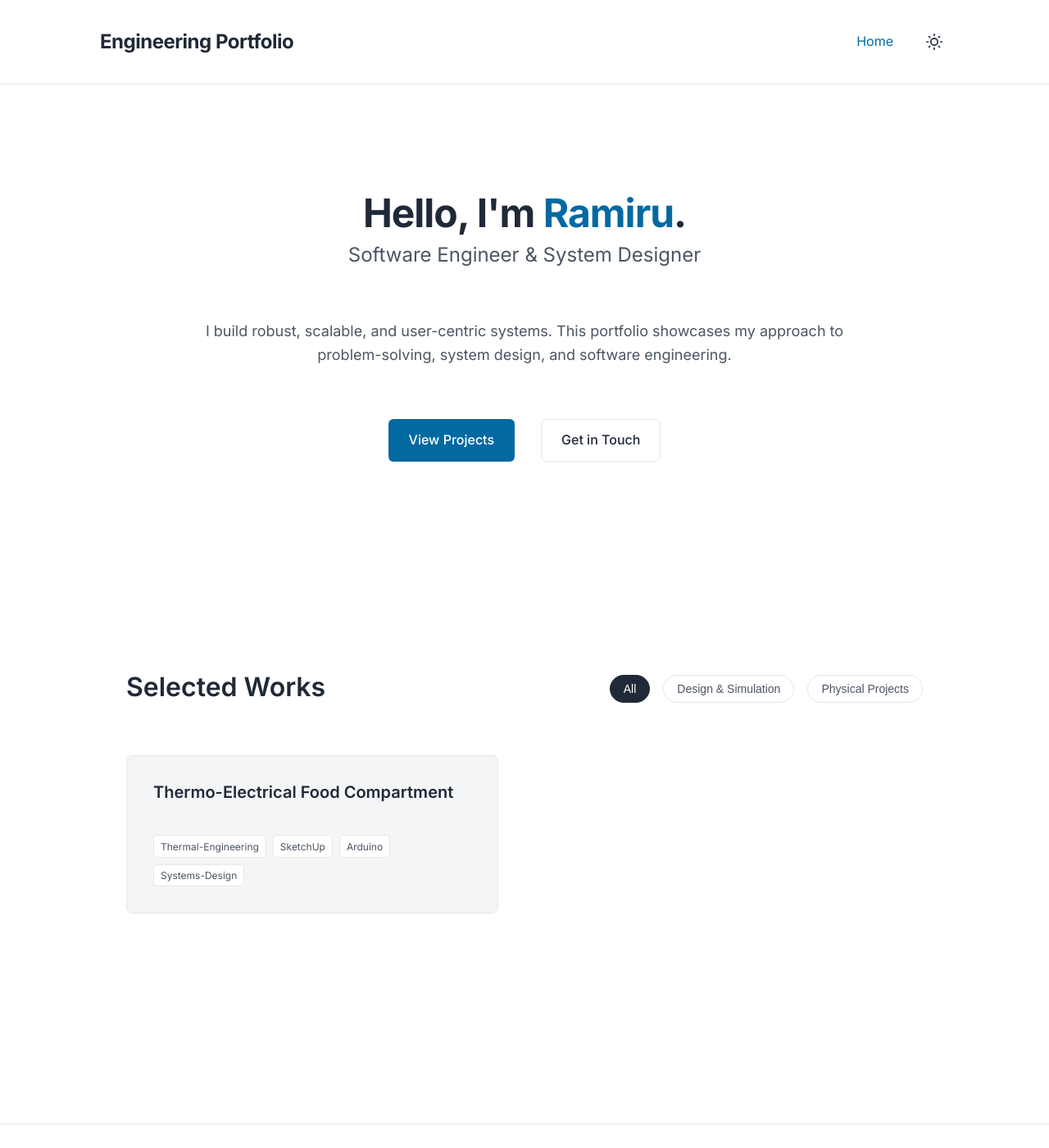
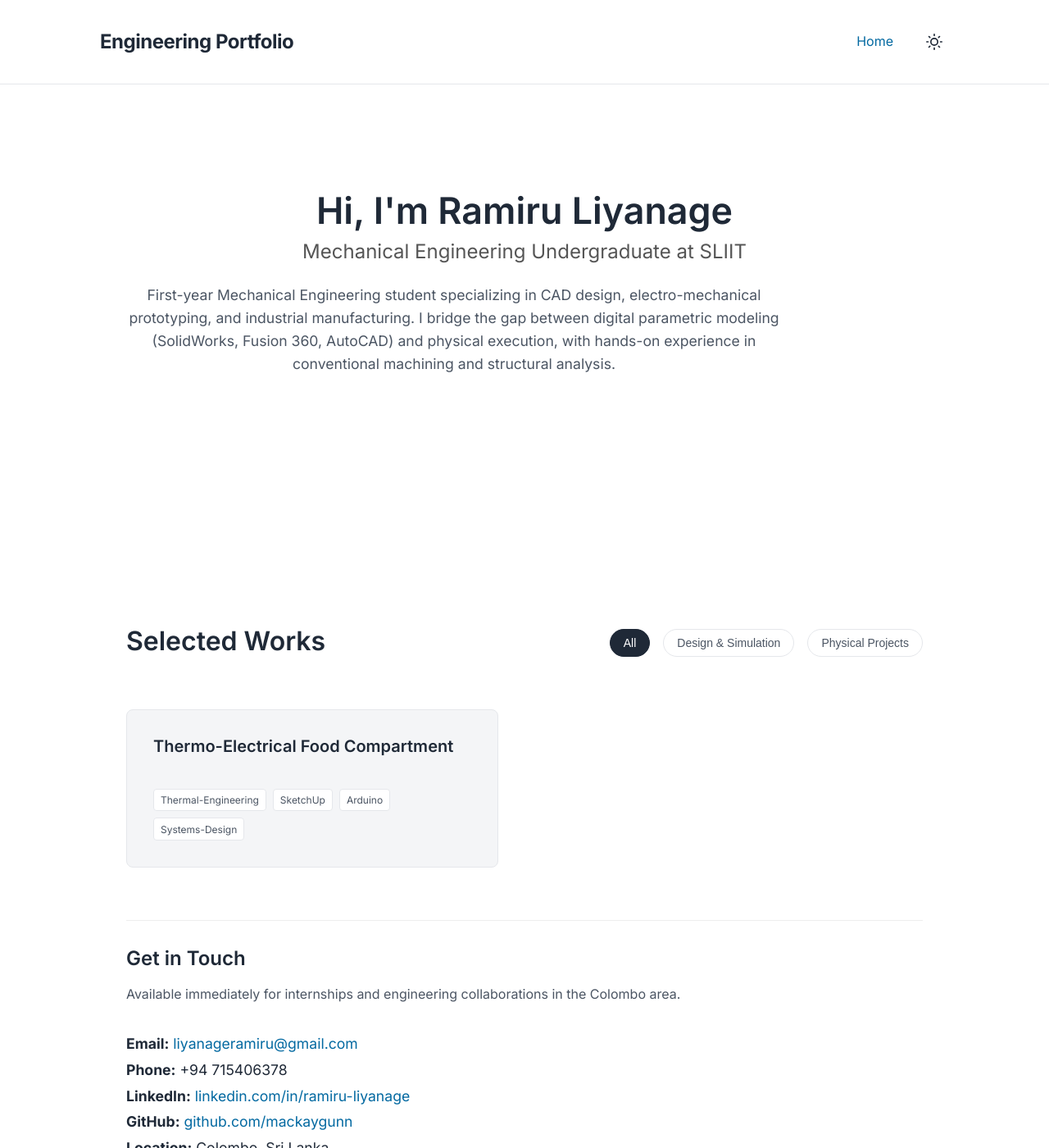
Before and after one commit to mackaygunn/mackaygunn.github.io, a Jekyll site: the page built from index.html, in a window 1280 px wide and 1400 px high. Shown: the whole window at 82% size. Built offline with Jekyll 4.4.1, drawn with Linux system fonts in a browser that asks for light colours.

Commit message:
Hardcoded real mechanical engineering bio and CV contact data to homepage

```diff
--- a/_includes/hero.html
+++ b/_includes/hero.html
@@ -1,15 +1,11 @@
 <section class="hero">
   <div class="wrapper">
-    <div class="hero-content">
-      <h1 class="hero-title">Hello, I'm <span class="accent">Ramiru</span>.</h1>
-      <h2 class="hero-subtitle">Software Engineer & System Designer</h2>
-      <p class="hero-description">
-        I build robust, scalable, and user-centric systems. This portfolio showcases my approach to problem-solving, system design, and software engineering.
+    <div class="hero-section" style="margin-bottom: 3rem;">
+      <h1 style="font-size: 2.8rem; margin-bottom: 0.5rem;">Hi, I'm Ramiru Liyanage</h1>
+      <h2 style="font-size: 1.5rem; color: #555; font-weight: 400; margin-bottom: 1.5rem;">Mechanical Engineering Undergraduate at SLIIT</h2>
+      <p style="font-size: 1.1rem; line-height: 1.6; max-width: 800px;">
+        First-year Mechanical Engineering student specializing in CAD design, electro-mechanical prototyping, and industrial manufacturing. I bridge the gap between digital parametric modeling (SolidWorks, Fusion 360, AutoCAD) and physical execution, with hands-on experience in conventional machining and structural analysis.
       </p>
-      <div class="hero-actions">
-        <a href="#projects" class="btn btn-primary">View Projects</a>
-        <a href="mailto:{{ site.email }}" class="btn btn-secondary">Get in Touch</a>
-      </div>
     </div>
   </div>
 </section>
--- a/index.html
+++ b/index.html
@@ -21,5 +21,17 @@ title: Home
         {% include project-card.html project=project %}
       {% endfor %}
     </div>
+
+    <div class="contact-section" style="margin-top: 4rem; padding-top: 2rem; border-top: 1px solid #eee;">
+      <h2>Get in Touch</h2>
+      <p>Available immediately for internships and engineering collaborations in the Colombo area.</p>
+      <ul style="list-style: none; padding: 0; font-size: 1.1rem; line-height: 1.8;">
+        <li><strong>Email:</strong> <a href="mailto:liyanageramiru@gmail.com">liyanageramiru@gmail.com</a></li>
+        <li><strong>Phone:</strong> +94 715406378</li>
+        <li><strong>LinkedIn:</strong> <a href="https://linkedin.com/in/ramiru-liyanage" target="_blank">linkedin.com/in/ramiru-liyanage</a></li>
+        <li><strong>GitHub:</strong> <a href="https://github.com/mackaygunn" target="_blank">github.com/mackaygunn</a></li>
+        <li><strong>Location:</strong> Colombo, Sri Lanka</li>
+      </ul>
+    </div>
   </div>
 </section>
```
